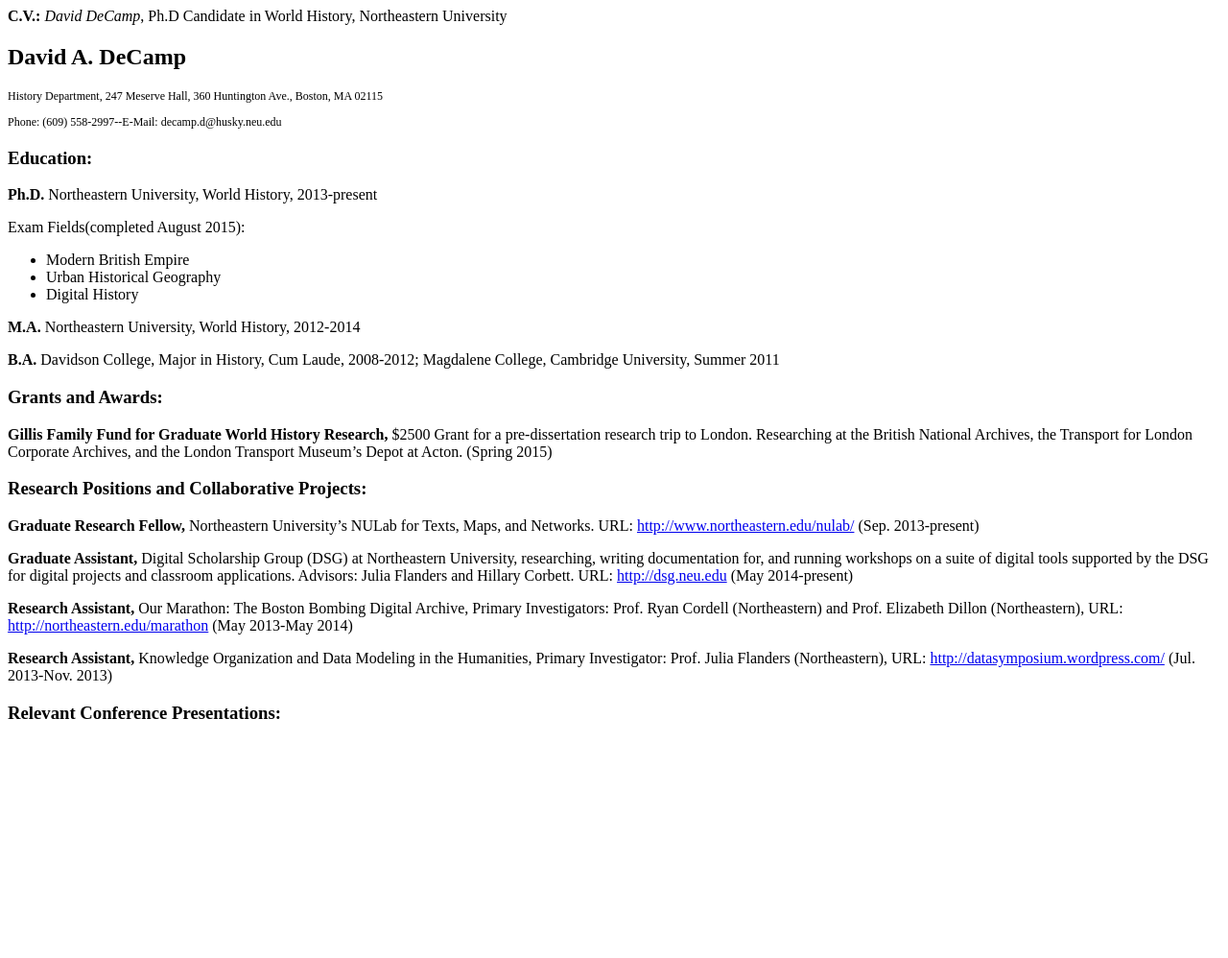
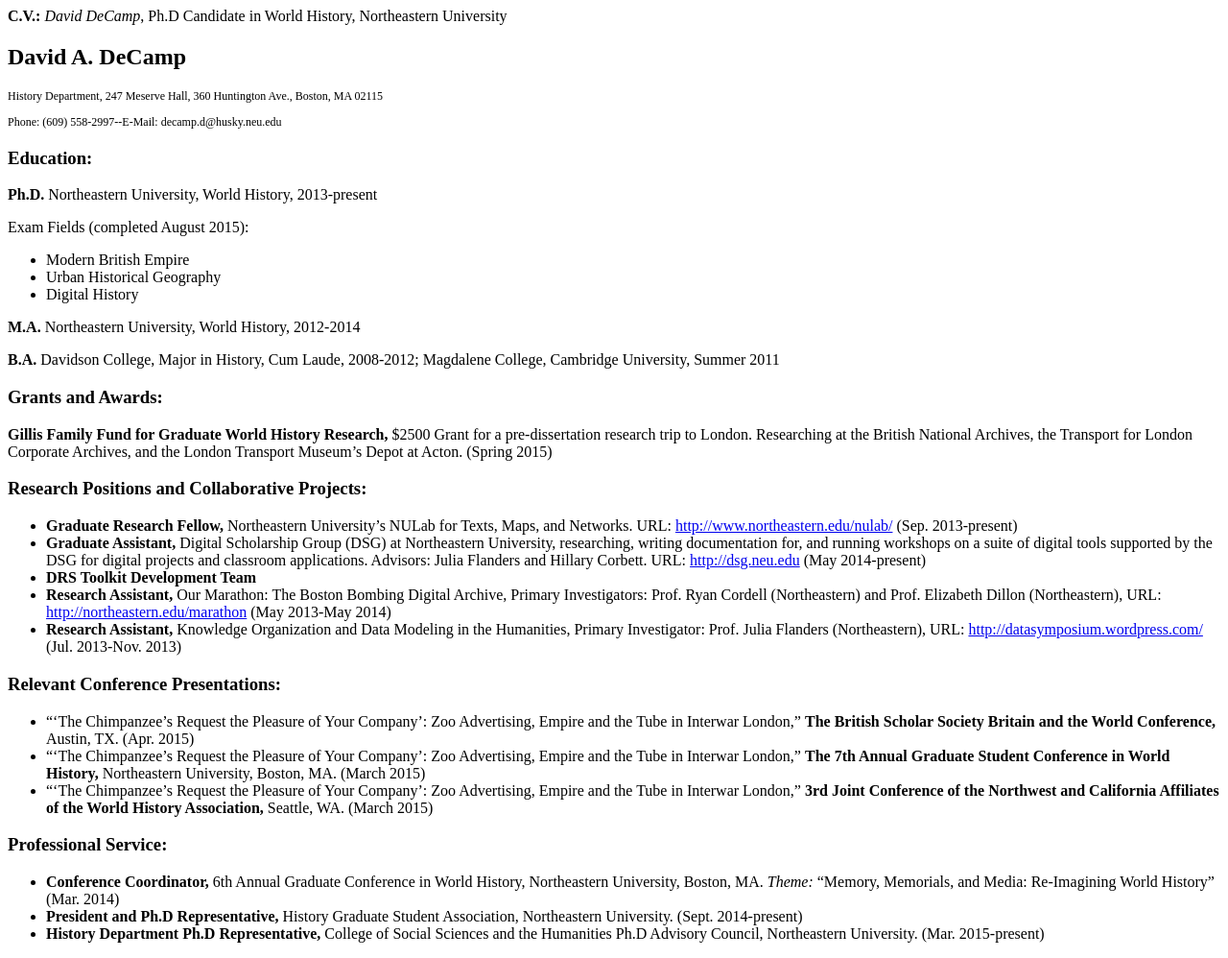
Before and after one commit to decampda/decampda.github.io, a plain HTML site: page cv.html in a window 1280 px wide. Shown: the whole page at 96% size. Before the commit the page ends 800 px from the top, so only its background shows below. Drawn offline with Linux system fonts and the light colour scheme.

Commit message:
cv update 6
dfsg;and

```diff
--- a/cv.html
+++ b/cv.html
@@ -9,7 +9,7 @@
     <p style="font-size:75%;">Phone: (609) 558-2997--E-Mail: decamp.d@husky.neu.edu</p>
   <h3>Education:</h3>
   <p><strong>Ph.D.</strong> Northeastern University, World History, 2013-present</p>
-  <p>Exam Fields(completed August 2015):</p>
+  <p>Exam Fields (completed August 2015):</p>
       <ul>
         <li>Modern British Empire</li>
         <li>Urban Historical Geography</li>
@@ -20,11 +20,24 @@
   <h3>Grants and Awards:</h3>
   <p><strong>Gillis Family Fund for Graduate World History Research,</strong> $2500 Grant for a pre-dissertation research trip to London. Researching at the British National Archives, the Transport for London Corporate Archives, and the London Transport Museum’s Depot at Acton. (Spring 2015)</p>
   <h3>Research Positions and Collaborative Projects:</h3>
-  <p><strong>Graduate Research Fellow,</strong> Northeastern University’s NULab for Texts, Maps, and Networks. URL: <a href="http://www.northeastern.edu/nulab/" target="_blank">http://www.northeastern.edu/nulab/</a> (Sep. 2013-present)</p>
-  <p><strong>Graduate Assistant,</strong> Digital Scholarship Group (DSG) at Northeastern University, researching, writing documentation for, and running workshops on a suite of digital tools supported by the DSG for digital projects and classroom applications. Advisors: Julia Flanders and Hillary Corbett. URL: <a href="http://dsg.neu.edu" target="_blank">http://dsg.neu.edu</a> (May 2014-present)</p>
-  <p><strong>Research Assistant,</strong> Our Marathon: The Boston Bombing Digital Archive, Primary Investigators: Prof. Ryan Cordell (Northeastern) and Prof. Elizabeth Dillon (Northeastern), URL: <a href="http://northeastern.edu/marathon" target="_blank">http://northeastern.edu/marathon</a> (May 2013-May 2014)</p>
-  <p><strong>Research Assistant,</strong> Knowledge Organization and Data Modeling in the Humanities, Primary Investigator: Prof. Julia Flanders (Northeastern), URL: <a href="http://datasymposium.wordpress.com/" target="_blank">http://datasymposium.wordpress.com/</a> (Jul. 2013-Nov. 2013)</p>
+    <ul>
+      <li><strong>Graduate Research Fellow,</strong> Northeastern University’s NULab for Texts, Maps, and Networks. URL: <a href="http://www.northeastern.edu/nulab/" target="_blank">http://www.northeastern.edu/nulab/</a> (Sep. 2013-present)</li>
+      <li><strong>Graduate Assistant,</strong> Digital Scholarship Group (DSG) at Northeastern University, researching, writing documentation for, and running workshops on a suite of digital tools supported by the DSG for digital projects and classroom applications. Advisors: Julia Flanders and Hillary Corbett. URL: <a href="http://dsg.neu.edu" target="_blank">http://dsg.neu.edu</a> (May 2014-present)</li>
+        <li><strong>DRS Toolkit Development Team</strong></li>
+      <li><strong>Research Assistant,</strong> Our Marathon: The Boston Bombing Digital Archive, Primary Investigators: Prof. Ryan Cordell (Northeastern) and Prof. Elizabeth Dillon (Northeastern), URL: <a href="http://northeastern.edu/marathon" target="_blank">http://northeastern.edu/marathon</a> (May 2013-May 2014)</li>
+      <li><strong>Research Assistant,</strong> Knowledge Organization and Data Modeling in the Humanities, Primary Investigator: Prof. Julia Flanders (Northeastern), URL: <a href="http://datasymposium.wordpress.com/" target="_blank">http://datasymposium.wordpress.com/</a> (Jul. 2013-Nov. 2013)</li>
+    </ul>
   <h3>Relevant Conference Presentations:</h3>
-
+    <ul>
+      <li>“‘The Chimpanzee’s Request the Pleasure of Your Company’: Zoo Advertising, Empire and the Tube in Interwar London,” <strong>The British Scholar Society Britain and the World Conference,</strong> Austin, TX. (Apr. 2015)</li>
+      <li>“‘The Chimpanzee’s Request the Pleasure of Your Company’: Zoo Advertising, Empire and the Tube in Interwar London,” <strong>The 7th Annual Graduate Student Conference in World History,</strong> Northeastern University, Boston, MA. (March 2015)</li>
+      <li>“‘The Chimpanzee’s Request the Pleasure of Your Company’: Zoo Advertising, Empire and the Tube in Interwar London,” <strong>3rd Joint Conference of the Northwest and California Affiliates of the World History Association,</strong> Seattle, WA. (March 2015)</li>
+    </ul>
+  <h3>Professional Service:</h3>
+    <ul>
+      <li><strong>Conference Coordinator,</strong> 6th Annual Graduate Conference in World History, Northeastern University, Boston, MA. <em>Theme:</em> “Memory, Memorials, and Media: Re-Imagining World History” (Mar. 2014)</li>
+      <li><strong>President and Ph.D Representative,</strong> History Graduate Student Association, Northeastern University. (Sept. 2014-present)</li>
+      <li><strong>History Department Ph.D Representative,</strong> College of Social Sciences and the Humanities Ph.D Advisory Council, Northeastern University. (Mar. 2015-present)</li>
+    </ul>
 </body>
 </html>
```
